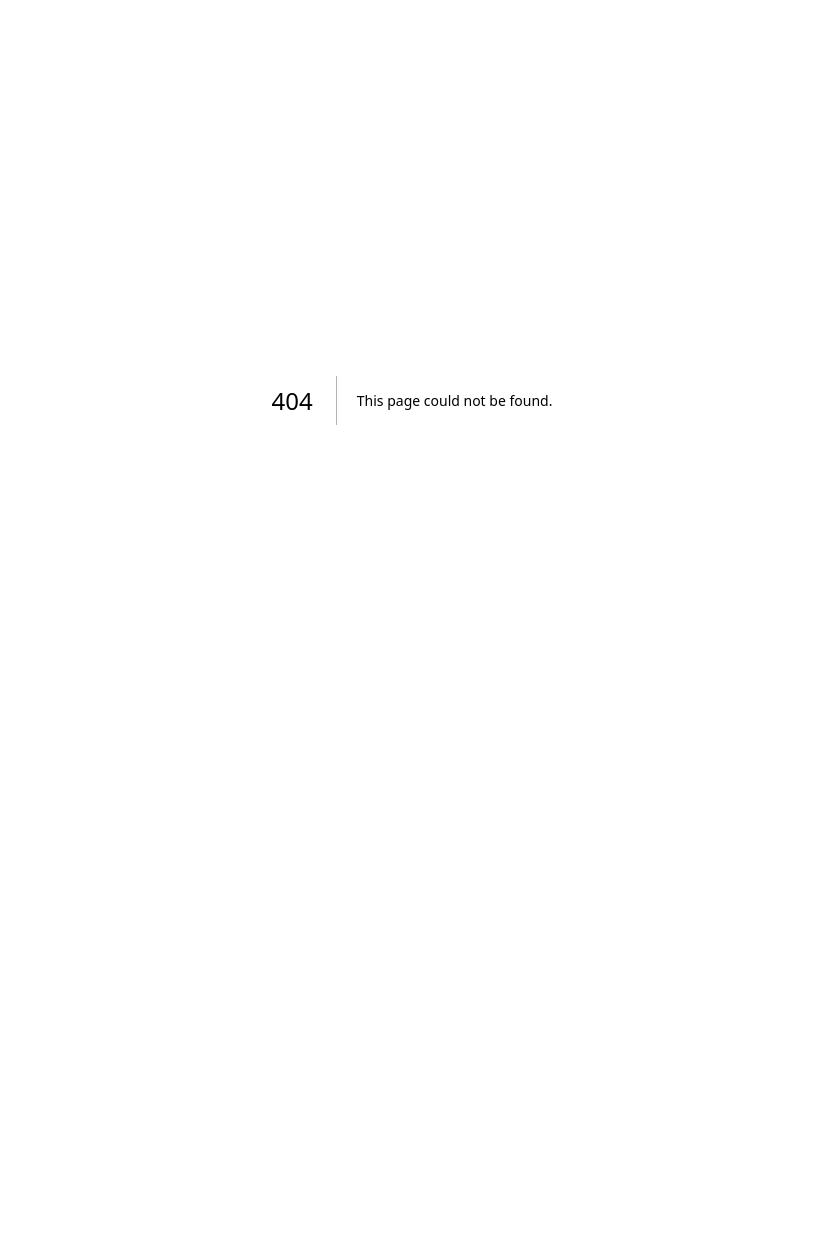
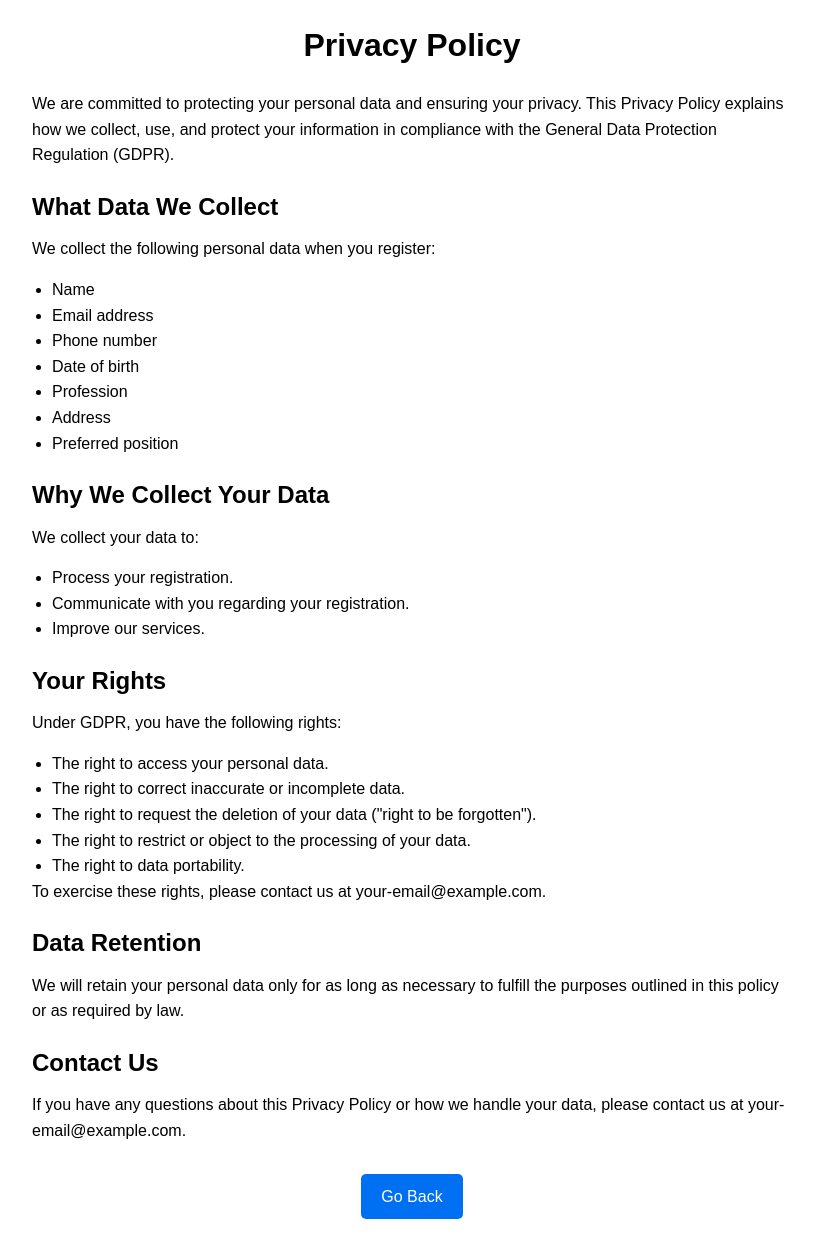
Before and after one commit to ashray-00/nftmunich, a Next.js app: page /privacy-policy in a window 1280 px wide. Before the commit this address had no page. Shown: the whole page, without its empty margins (228-1042 px from the left). Before the commit the page ends 800 px from the top, so only its background shows below. Built offline with nearby package versions, Linux system fonts and the light colour scheme.

Commit message:
Added Privacy Policy

```diff
--- /dev/null
+++ b/src/app/privacy-policy/page.tsx
@@ -0,0 +1,66 @@
+"use client";
+import React from "react";
+import { useRouter } from "next/navigation";
+import styles from "../../styles/privacy-policy.module.css";
+
+const PrivacyPolicy = () => {
+    const router = useRouter();
+
+    return (
+        <div className={styles.container}>
+            <h1 className={styles.title}>Privacy Policy</h1>
+            <p className={styles.text}>
+                We are committed to protecting your personal data and ensuring your privacy. This Privacy Policy explains how we collect, use, and protect your information in compliance with the General Data Protection Regulation (GDPR).
+            </p>
+            <h2 className={styles.subtitle}>What Data We Collect</h2>
+            <p className={styles.text}>
+                We collect the following personal data when you register:
+            </p>
+            <ul className={styles.list}>
+                <li>Name</li>
+                <li>Email address</li>
+                <li>Phone number</li>
+                <li>Date of birth</li>
+                <li>Profession</li>
+                <li>Address</li>
+                <li>Preferred position</li>
+            </ul>
+            <h2 className={styles.subtitle}>Why We Collect Your Data</h2>
+            <p className={styles.text}>
+                We collect your data to:
+            </p>
+            <ul className={styles.list}>
+                <li>Process your registration.</li>
+                <li>Communicate with you regarding your registration.</li>
+                <li>Improve our services.</li>
+            </ul>
+            <h2 className={styles.subtitle}>Your Rights</h2>
+            <p className={styles.text}>
+                Under GDPR, you have the following rights:
+            </p>
+            <ul className={styles.list}>
+                <li>The right to access your personal data.</li>
+                <li>The right to correct inaccurate or incomplete data.</li>
+                <li>The right to request the deletion of your data ("right to be forgotten").</li>
+                <li>The right to restrict or object to the processing of your data.</li>
+                <li>The right to data portability.</li>
+            </ul>
+            <p className={styles.text}>
+                To exercise these rights, please contact us at <a href="mailto:your-email@example.com">your-email@example.com</a>.
+            </p>
+            <h2 className={styles.subtitle}>Data Retention</h2>
+            <p className={styles.text}>
+                We will retain your personal data only for as long as necessary to fulfill the purposes outlined in this policy or as required by law.
+            </p>
+            <h2 className={styles.subtitle}>Contact Us</h2>
+            <p className={styles.text}>
+                If you have any questions about this Privacy Policy or how we handle your data, please contact us at <a href="mailto:your-email@example.com">your-email@example.com</a>.
+            </p>
+            <button className={styles.backButton} onClick={() => router.back()}>
+                Go Back
+            </button>
+        </div>
+    );
+};
+
+export default PrivacyPolicy;
--- a/src/components/PlayerRegistrationForm.tsx
+++ b/src/components/PlayerRegistrationForm.tsx
@@ -14,21 +14,29 @@
     profession: '',
     address: '',
     position: '',
+    consent: false,
   });
   const [isFormValid, setIsFormValid] = useState(false);
   const [isSubmitted, setIsSubmitted] = useState(false);
   const [emailError, setEmailError] = useState('');
 
   useEffect(() => {
-    const isValid = Object.values(formData).every(value => value !== '' && value !== null);
+    const isValid = Object.values(formData).every(
+      value => value !== '' && value !== null) && formData.consent;
     setIsFormValid(isValid);
   }, [formData]);
 
-  const handleChange = (e: React.ChangeEvent<HTMLInputElement | HTMLTextAreaElement | HTMLSelectElement>) => {
-    const { name, value } = e.target;
-    setFormData({ ...formData, [name]: value });
-    if (name === 'email') {
-      setEmailError(''); // Clear email error when user modifies the email field
+  const handleChange = (
+    e: React.ChangeEvent<HTMLInputElement | HTMLTextAreaElement | HTMLSelectElement>
+  ) => {
+    const { name, value, type } = e.target as HTMLInputElement;
+    const checked = type === "checkbox" ? (e.target as HTMLInputElement).checked : undefined;
+    setFormData({
+      ...formData,
+      [name]: type === "checkbox" ? checked : value, // Handle checkbox state
+    });
+    if (name === "email") {
+      setEmailError(""); // Clear email error when user modifies the email field
     }
   };
 
@@ -160,6 +168,23 @@
             </div>
           </div>
           <div className={styles.formRight}>
+            <div className={styles.formGroup}>
+              <input
+                type="checkbox"
+                id="consent"
+                name="consent"
+                onChange={handleChange}
+                required
+                className={styles.checkbox}
+              />
+              <label htmlFor="consent" className={styles.checkboxLabel}>
+                I agree to the collection and processing of my personal data in
+                accordance with the{" "}
+                <a href="/privacy-policy" className={styles.link}>
+                  Privacy Policy
+                </a>.
+              </label>
+            </div>
             <button type="submit" className={styles.submitButton} disabled={!isFormValid}>Register</button>
           </div>
         </form>
--- /dev/null
+++ b/src/styles/privacy-policy.module.css
@@ -0,0 +1,49 @@
+/* filepath: src/app/privacy-policy/privacy-policy.module.css */
+.container {
+    padding: 20px;
+    max-width: 800px;
+    margin: 0 auto;
+    font-family: Arial, sans-serif;
+    line-height: 1.6;
+}
+
+.title {
+    font-size: 2rem;
+    font-weight: bold;
+    margin-bottom: 20px;
+    text-align: center;
+}
+
+.subtitle {
+    font-size: 1.5rem;
+    font-weight: bold;
+    margin-top: 20px;
+    margin-bottom: 10px;
+}
+
+.text {
+    font-size: 1rem;
+    margin-bottom: 15px;
+}
+
+.list {
+    margin-left: 20px;
+    list-style-type: disc;
+}
+
+.backButton {
+    display: block;
+    margin: 30px auto 0;
+    padding: 10px 20px;
+    font-size: 1rem;
+    color: #fff;
+    background-color: #0070f3;
+    border: none;
+    border-radius: 5px;
+    cursor: pointer;
+    text-align: center;
+}
+
+.backButton:hover {
+    background-color: #005bb5;
+}
```
Also changed, not shown: src/styles/PlayerRegistrationForm.module.css (+41 -0 lines).
